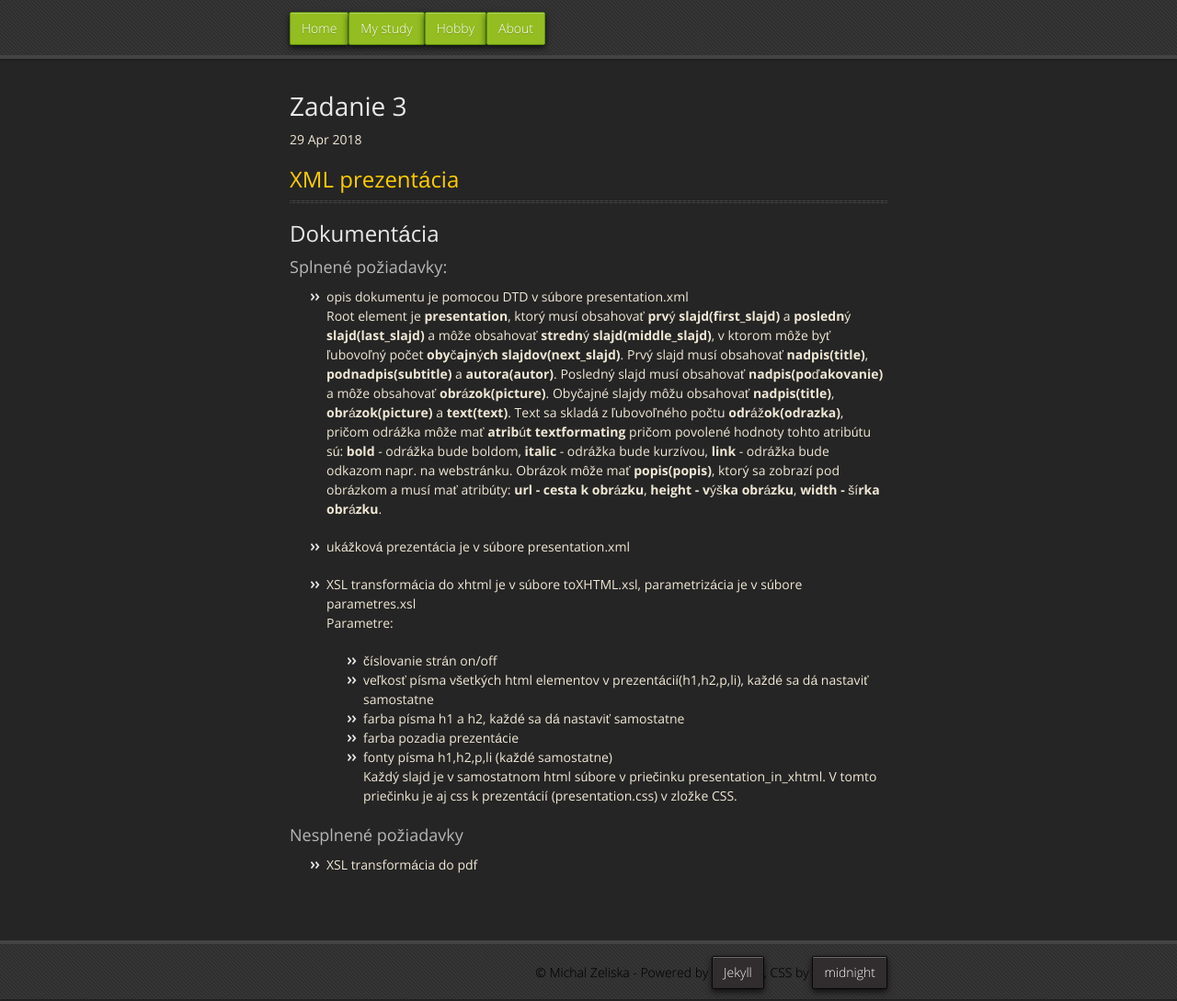
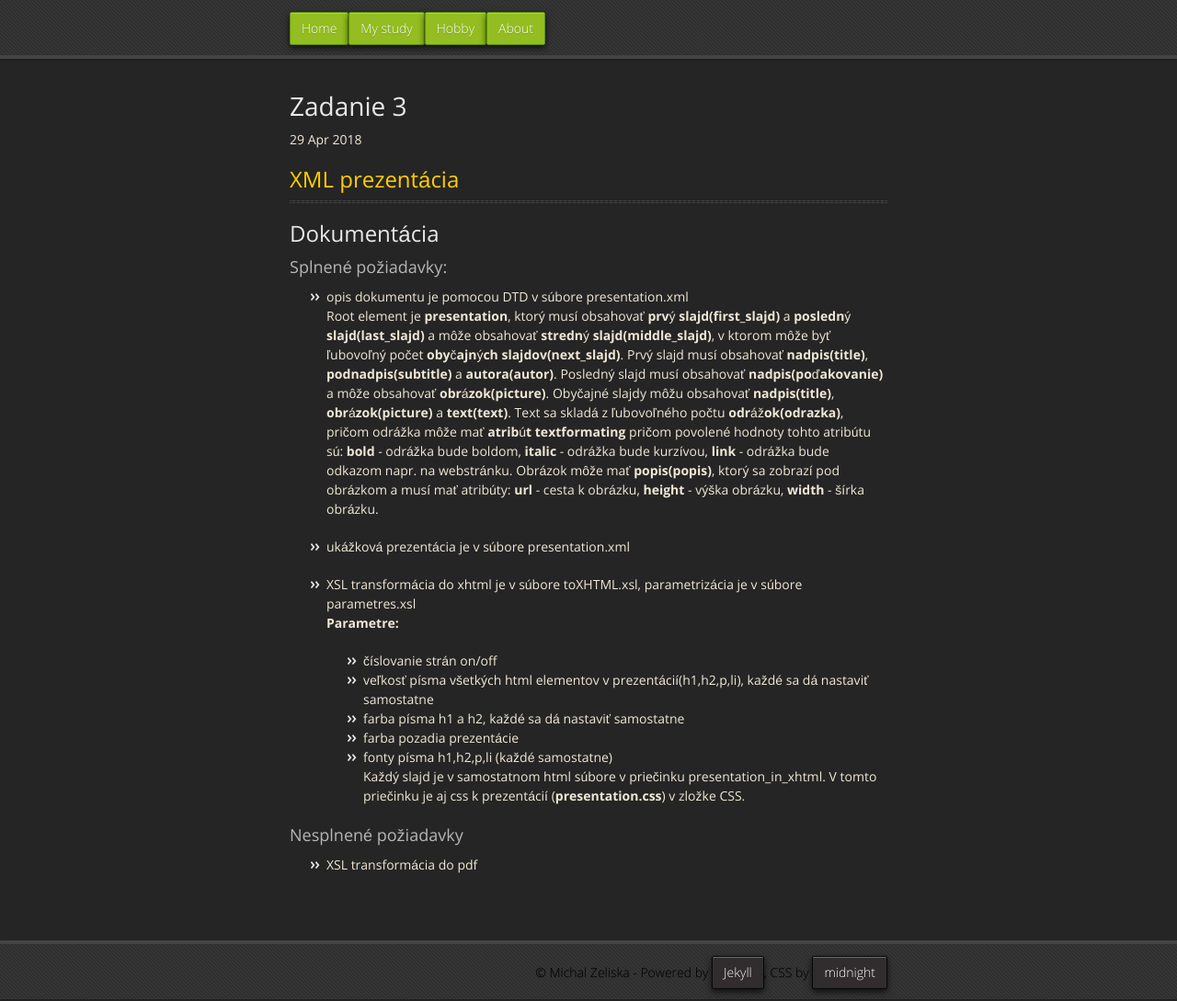
Before and after one commit to zeliskamichal53/zeliskamichal53.github.io, a Jekyll site: the page built from _posts/2018-03-09-wpub_zadanie3.md, in a window 1280 px wide and 1089 px high. Shown: the whole window at 92% size. Built offline with Jekyll 4.4.1, drawn with Linux system fonts in a browser that asks for light colours; nearby versions of some CDN libraries.

Commit message:
edit zadanie3

```diff
--- a/_posts/2018-03-09-wpub_zadanie3.md
+++ b/_posts/2018-03-09-wpub_zadanie3.md
@@ -13,7 +13,7 @@ ____
 
 ### Splnené požiadavky:
  - opis dokumentu je pomocou DTD v súbore presentation.xml
-   <br>
+ <br/>
    Root element je **presentation**, ktorý musí obsahovať **prvý slajd(first_slajd)** a **posledný slajd(last_slajd)** a môže obsahovať
    **stredný slajd(middle_slajd)**, v ktorom
    môže byť ľubovoľný počet **obyčajných slajdov(next_slajd)**.
@@ -22,21 +22,21 @@ ____
    Obyčajné slajdy môžu obsahovať **nadpis(title)**, **obrázok(picture)** a **text(text)**.
    Text sa skladá z ľubovoľného počtu **odrážok(odrazka)**, pričom odrážka môže mať **atribút textformating** pričom povolené hodnoty tohto atribútu sú:
    **bold** - odrážka bude boldom, **italic** - odrážka bude kurzívou, **link** - odrážka bude odkazom napr. na webstránku.
-   Obrázok môže mať **popis(popis)**, ktorý sa zobrazí pod obrázkom a musí mať atribúty: **url - cesta k obrázku**, **height - výška obrázku**,
-   **width - šírka obrázku**.
+   Obrázok môže mať **popis(popis)**, ktorý sa zobrazí pod obrázkom a musí mať atribúty: **url** - cesta k obrázku, **height** - výška obrázku,
+   **width** - šírka obrázku.
 
  - ukážková prezentácia je v súbore presentation.xml
 
  - XSL transformácia do xhtml je v súbore toXHTML.xsl, parametrizácia je v súbore parametres.xsl
-	<br>
-   Parametre:
+<br/>
+	**Parametre:**
 	- číslovanie strán on/off
 	- veľkosť písma všetkých html elementov v prezentácií(h1,h2,p,li), každé sa dá nastaviť samostatne
     - farba písma h1 a h2, každé sa dá nastaviť samostatne
 	- farba pozadia prezentácie
 	- fonty písma h1,h2,p,li (každé samostatne)
-	<br>
-	Každý slajd je v samostatnom html súbore v priečinku presentation_in_xhtml. V tomto priečinku je aj css k prezentácií (presentation.css) v zložke CSS.
+<br/>
+Každý slajd je v samostatnom html súbore v priečinku presentation_in_xhtml. V tomto priečinku je aj css k prezentácií (**presentation.css**) v zložke CSS.
 
 ### Nesplnené požiadavky
 - XSL transformácia do pdf
```
